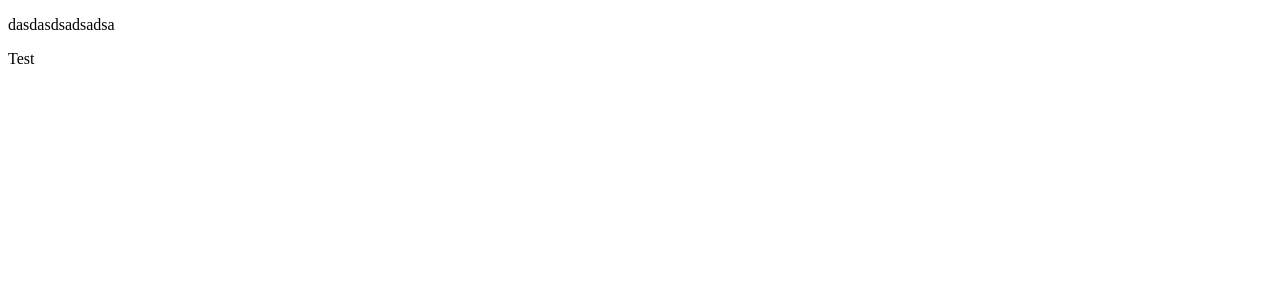
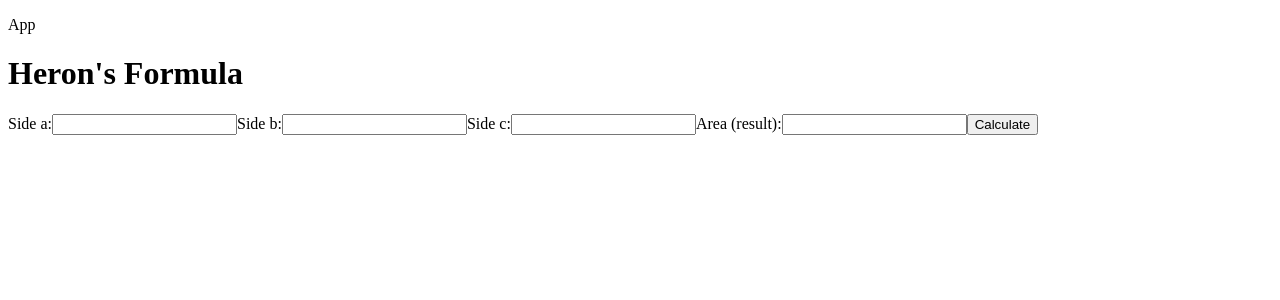
Before and after one commit to Jeffery0000/Assignment4, a React (Vite) app: page / in a window 1280 px wide. Shown: the top 300 px of the page. Built offline with nearby package versions, Linux system fonts and the light colour scheme.

Commit message:
Added the html into herons formula and made the ambiguous case files.

```diff
--- a/src/App.jsx
+++ b/src/App.jsx
@@ -5,7 +5,7 @@ function App() {
 
   return (
     <>
-      <p>dasdasdsadsadsa</p>
+      <p>App</p>
       <HeronsFormula />
     </>
   )
--- a/src/components/HeronsFormula.jsx
+++ b/src/components/HeronsFormula.jsx
@@ -2,10 +2,24 @@ import { useState } from 'react'
 import './HeronsFormula.css'
 
 function HeronsFormula() {
+
+
+
     return (
-        <>
-            <p>Test</p>
-        </>
+        <div className="herons-formula">
+            <h1>Heron's Formula</h1>
+            <form id="heron-form">
+                <label for="heron-a">Side a:</label>
+                <input type="number" name="heron-a" required min="0" step=".01" />
+                <label for="heron-b">Side b:</label>
+                <input type="number" name="heron-b" required min="0" step=".01" />
+                <label for="heron-c">Side c:</label>
+                <input type="number" name="heron-c" required min="0" step=".01" />
+                <label for="heron-result">Area (result):</label>
+                <input type="text" name="heron-result" readonly />
+                <input type="submit" value="Calculate" />
+            </form>
+        </div>
     )
 }
 
```
Also changed, not shown: src/components/AmbiguousCase.css (added), src/components/AmbiguousCase.jsx (added).
